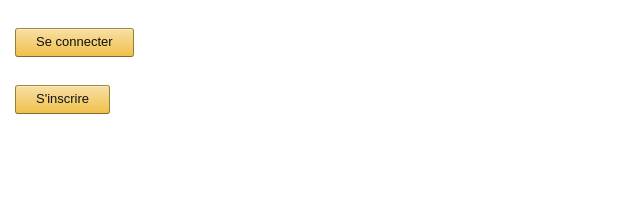
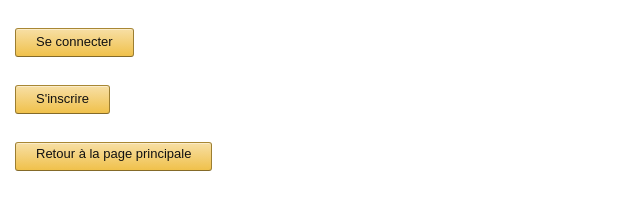
Before and after one commit to ALYQATOR-and-Croc/projetLYQA-Versioning, a plain HTML site: page sign_in.html in a window 1280 px wide. Shown: the top 210 px of the page, without its empty margins (0-640 px from the left). Drawn offline with nearby package versions, Linux system fonts and the light colour scheme.

Commit message:
feat(code): Ajout d'un bouton pour retourner à la page principale sur la page sign_in.html

```diff
--- a/sign_in.html
+++ b/sign_in.html
@@ -31,6 +31,15 @@
         </div>
     </div>
 
+    <br><br>
+    <div class="container">
+        <div class="row">
+            <div class="col-lg-2">
+                <a class="btn" href="index.html" type="button">Retour à la page principale</a>
+            </div>
+        </div>
+    </div>
+
 </body>
 
 </html>
```
